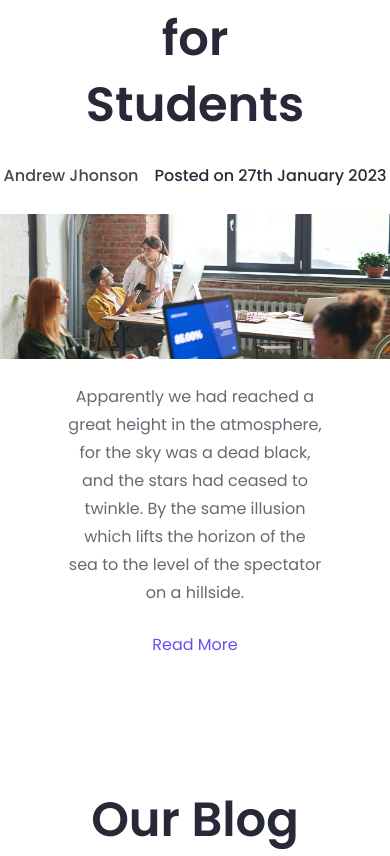
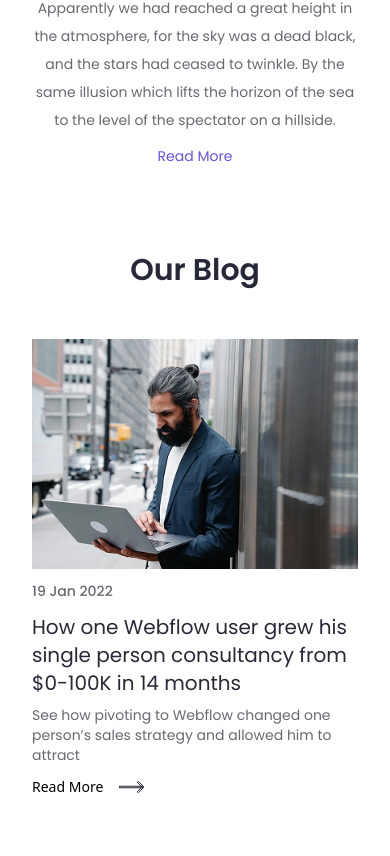
Before and after one commit to veaceslavdiuta/finsweet-app, a React (Create React App) app: page /blog in a window 390 px wide. Shown: the part 708-1564 px from the top of the page. Built offline with nearby package versions, Linux system fonts and the light colour scheme.

Commit message:
Implement responsive design for Blog page

```diff
--- a/src/components/BlogPosts.jsx
+++ b/src/components/BlogPosts.jsx
@@ -2,12 +2,12 @@ import BlogCard from './BlogCard';
 
 function BlogPosts(props) {
   return (
-    <section className="flex w-full justify-center pb-32">
-      <div className="flex w-full max-w-screen-xl flex-col items-center gap-12">
-        <h2 className="font-poppins text-5xl font-semibold leading-snug text-dark-blue">
+    <section className="w-full px-8 pb-20 lg:pb-32 2xl:px-0">
+      <div className="container mx-auto flex max-w-screen-xl flex-col items-center gap-12">
+        <h2 className="font-poppins text-3xl font-semibold leading-snug text-dark-blue sm:text-4xl md:text-5xl">
           Our Blog
         </h2>
-        <div className="grid grid-cols-3 grid-rows-3 gap-x-8 gap-y-16">
+        <div className="grid grid-cols-1 gap-x-8 gap-y-16 sm:grid-cols-2 lg:grid-cols-3">
           {props.posts.map((post) => (
             <BlogCard key={post.id} {...post} />
           ))}
--- a/src/components/FeaturedBlog.jsx
+++ b/src/components/FeaturedBlog.jsx
@@ -2,24 +2,24 @@ import { Link } from 'react-router-dom';
 
 function FeaturedBlog() {
   return (
-    <section className="flex w-full justify-center py-32">
-      <div className="flex w-full max-w-screen-xl flex-col items-center gap-6">
-        <h1 className="w-[75%] text-center font-poppins text-5xl font-semibold leading-snug text-dark-blue">
+    <section className="w-full px-8 py-20 lg:py-32 2xl:px-0">
+      <div className="container mx-auto flex max-w-screen-xl flex-col items-center gap-2 sm:gap-6">
+        <h1 className="text-center font-poppins text-3xl font-semibold leading-snug text-dark-blue sm:w-[75%] sm:text-4xl md:text-5xl">
           A UX Case Study on Creating a Studious Environment for Students
         </h1>
-        <h5 className="flex gap-4 font-poppins text-base font-medium leading-7 text-dark-blue">
+        <h5 className="flex gap-4 text-center font-poppins text-sm font-medium leading-7 text-dark-blue sm:text-base">
           <span className="opacity-85">Andrew Jhonson</span>
           Posted on 27th January 2023
         </h5>
         <img src="/assets/imageFeaturedBlog.png" alt="FeaturedBlog" />
-        <p className="w-[65%] text-center font-poppins text-base font-normal leading-7 text-dark-blue opacity-70">
+        <p className="text-center font-poppins text-sm font-normal leading-7 text-dark-blue opacity-70 sm:w-[65%] sm:text-base">
           Apparently we had reached a great height in the atmosphere, for the
           sky was a dead black, and the stars had ceased to twinkle. By the same
           illusion which lifts the horizon of the sea to the level of the
           spectator on a hillside.
         </p>
         <Link
-          className="font-poppins text-base font-normal leading-7 text-royal-blue opacity-70 hover:text-dark-blue"
+          className="font-poppins text-sm font-normal leading-7 text-royal-blue opacity-70 hover:text-dark-blue sm:text-base"
           to="/blog"
         >
           Read More
```
